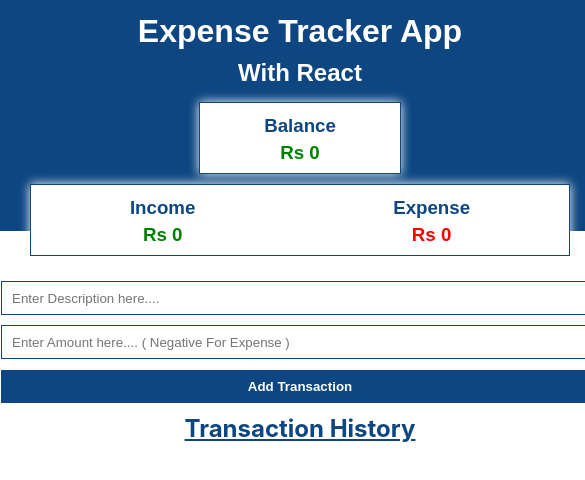
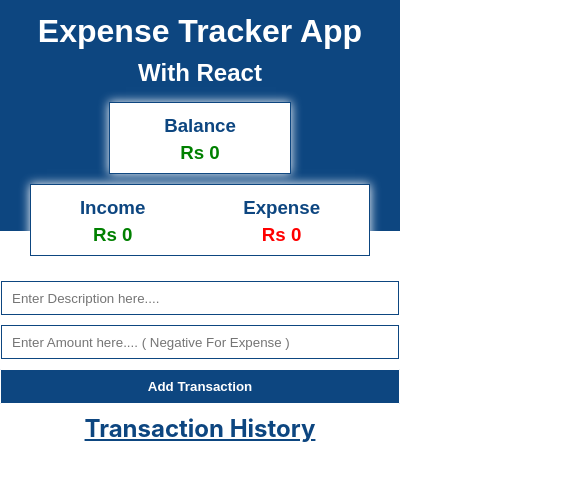
Before and after one commit to raheelrafiq/Expense-Tracker-App, a React (Create React App) app: page / in a window 390 px wide. Shown: the top 480 px of the page, 585 px wide, since content can reach past the window. Built offline with nearby package versions, Linux system fonts and the light colour scheme.

Commit message:
update width for mobile

```diff
--- a/src/App.css
+++ b/src/App.css
@@ -2,7 +2,7 @@
     --main-color: #0d4680;
 }
 .main{
-    width: 600px;
+    width: 400px;
     margin: auto;
 }
 .head{
@@ -36,7 +36,7 @@
     border: 1px solid var(--main-color);
     margin-top: 10px;
     padding-left: 10px;
-    width: 584px;
+    width: 384px;
 }
 .history{
     margin-top: 0;
@@ -85,7 +85,7 @@ li:hover .deletebutton{
     border: 1px solid var(--main-color);
     margin: auto;
     height: 70px;
-    width: 200px;
+    width: 180px;
     background-color: white;
     color: var(--main-color);
     box-shadow: 0 0 10px white;
```
